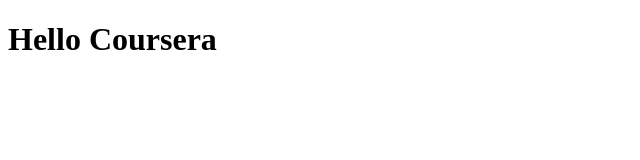
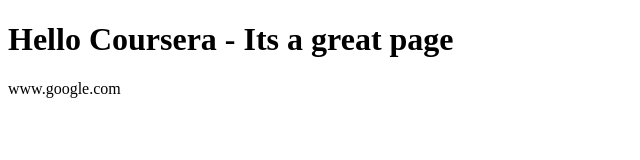
Before and after one commit to talk2santy/Coursera-Test, a plain HTML site: page site/index.html in a window 1280 px wide. Shown: the whole page, without its empty margins (0-640 px from the left). Drawn offline with Linux system fonts and the light colour scheme.

Commit message:
additional content

```diff
--- a/site/index.html
+++ b/site/index.html
@@ -4,6 +4,7 @@
 	<title>Hello Coursera</title>
 </head>
 <body>
-<h1> Hello Coursera </h1>
+<h1> Hello Coursera - Its a great page </h1>
+<href> www.google.com </href>
 </body>
 </html>
```
